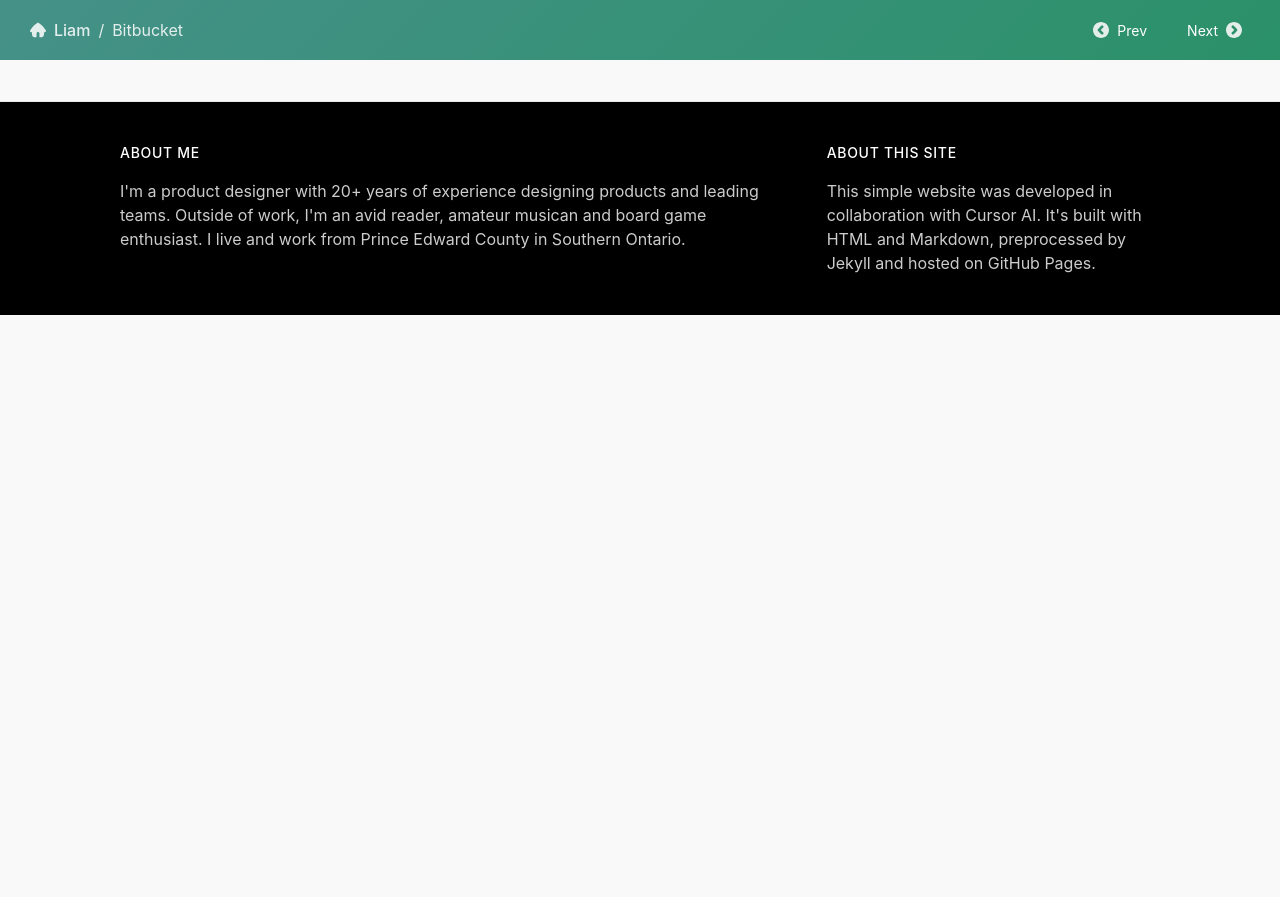
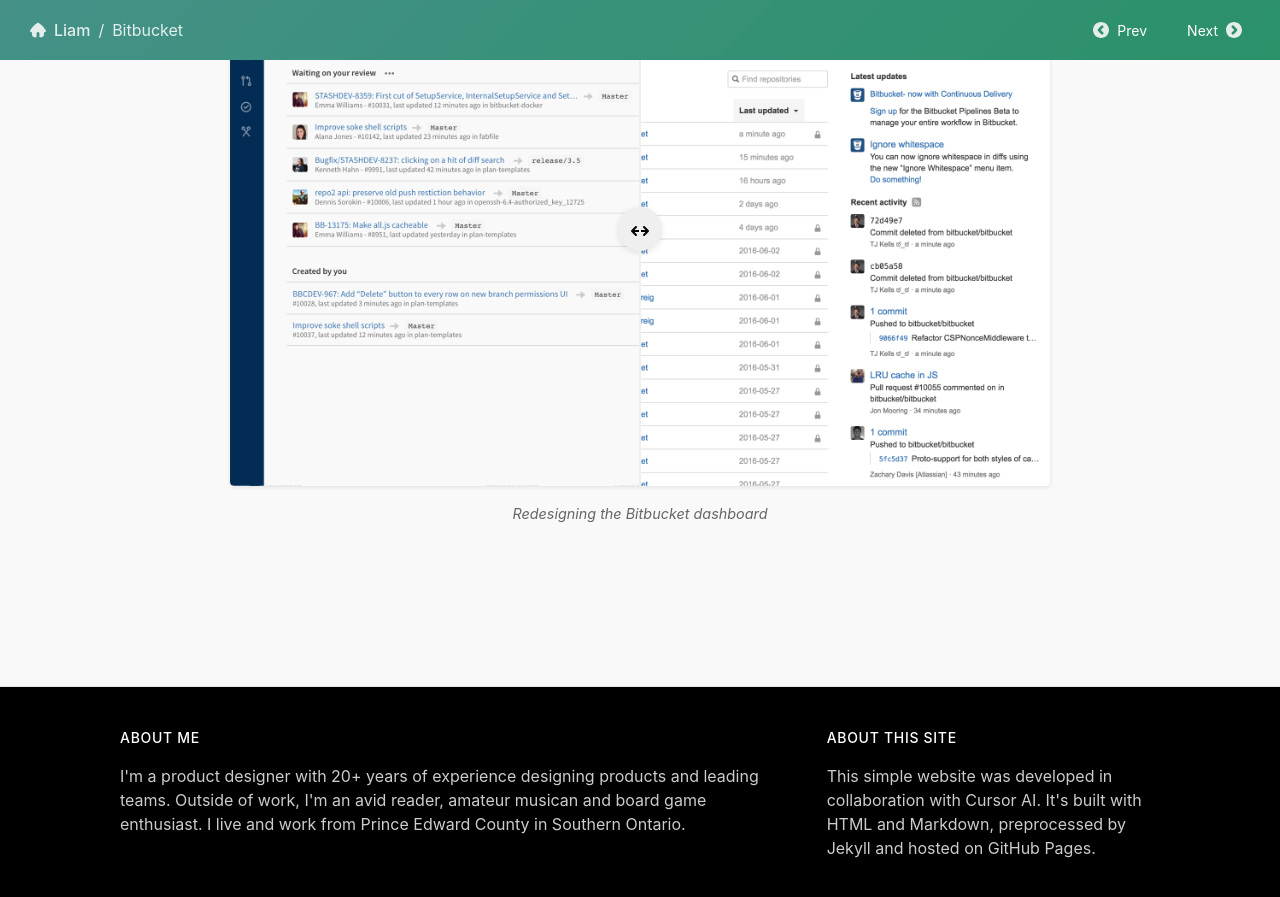
Before and after one commit to HeliumAce/personal-site, a Jekyll site: the page built from case-studies/bitbucket.md, in a window 1280 px wide and 900 px high, scrolled down 833 px. Shown: the top 897 px of the window. Built offline with Jekyll 4.4.1, drawn with Linux system fonts in a browser that asks for light colours; before the commit the page ends 1148 px from its top, so only the background shows below that.

Commit message:
added PR dashboard before and after images

```diff
--- a/case-studies/bitbucket.md
+++ b/case-studies/bitbucket.md
@@ -22,3 +22,10 @@
 ---
 
 > 🚧 This page is in progress. Check back again soon. 🚧
+
+{% include image-compare.html
+  before="/assets/work/bitbucket/comparisons/prdash-01.png"
+  after="/assets/work/bitbucket/comparisons/prdash-02.png"
+  before_alt="Before"
+  after_alt="After"
+  caption="Redesigning the Bitbucket dashboard" %}
```
Also changed, not shown: assets/work/bitbucket/comparisons/prdash-01.png (added), assets/work/bitbucket/comparisons/prdash-02.png (added), 1 other file.
